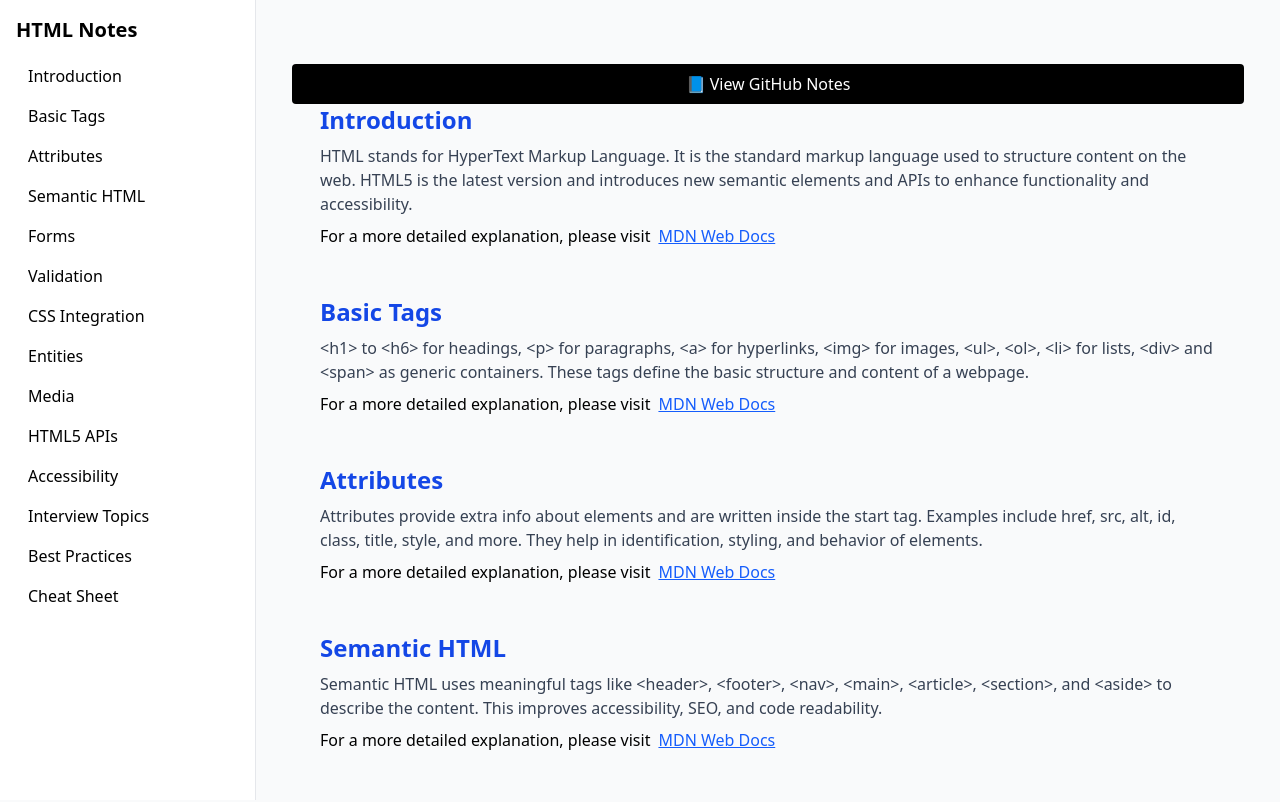
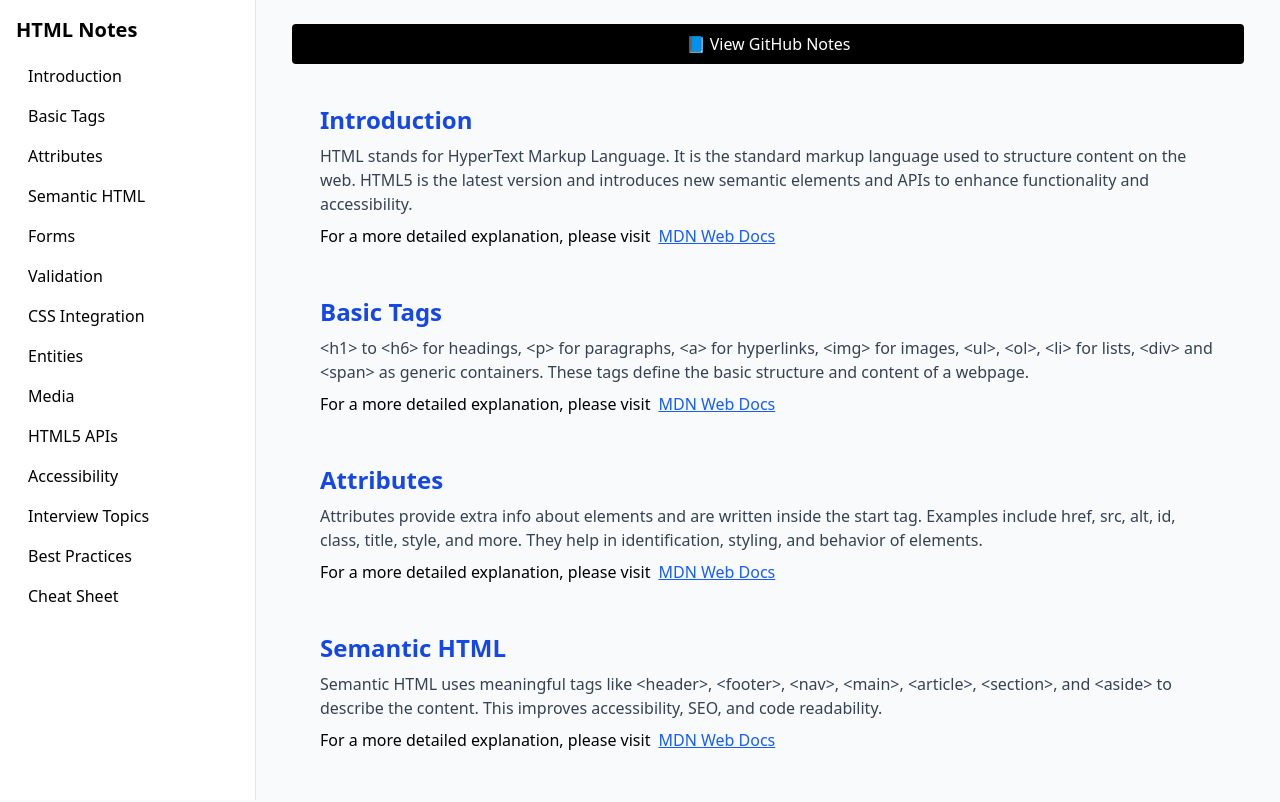
Before and after one commit to Abhishek-69889/VedX, a React (Vite) app: page /html-notes in a window 1280 px wide. Shown: the top 802 px of the page. Built offline with nearby package versions, Linux system fonts and the light colour scheme.

Commit message:
update margin

```diff
--- a/src/Pages/Notes/Frontend/HTML/Content.jsx
+++ b/src/Pages/Notes/Frontend/HTML/Content.jsx
@@ -104,7 +104,7 @@ const Content = () => {
                         href="https://github.com/Abhishek-69889/Fronted-Master-Playlist-YT"
                         target="_blank"
                         rel="noopener noreferrer"
-  className="block mt-10 mx-3 text-center bg-black text-white py-2 px-4 rounded hover:bg-gray-800 transition-colors duration-200"
+                        className="block mb-10 mx-3 text-center bg-black text-white py-2 px-4 rounded hover:bg-gray-800 transition-colors duration-200"
                     >
                         📘 View GitHub Notes
                     </a>
```
Lines whose indentation alone changed are shown as unchanged.
